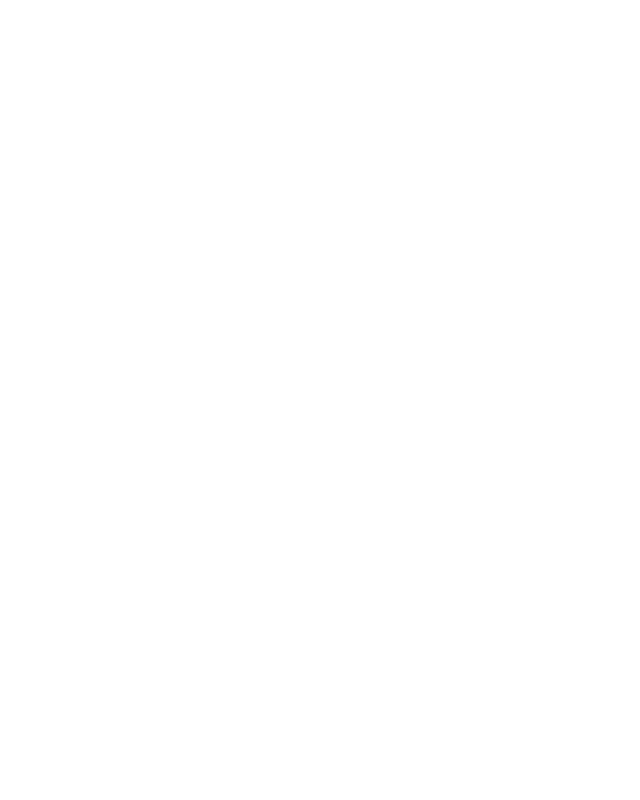
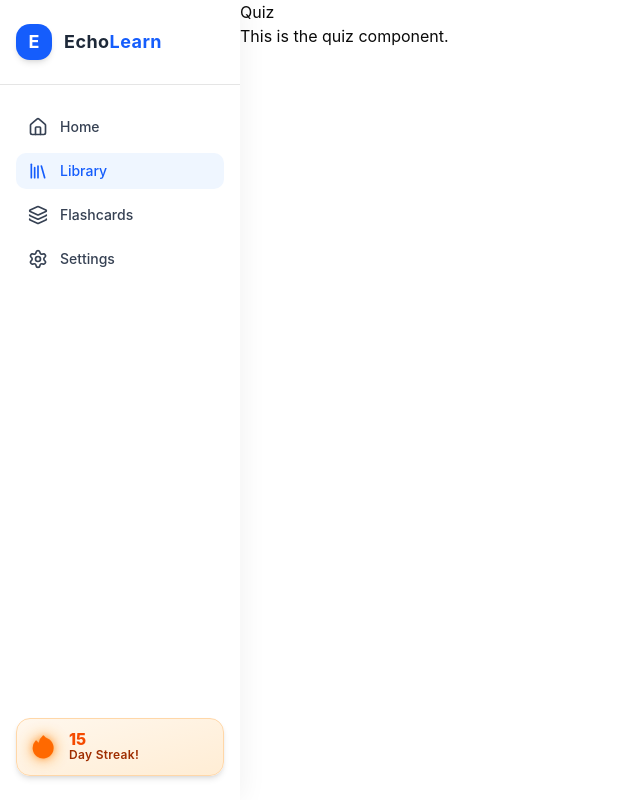
Before and after one commit to gosag/Gosa-s_StudyAi, a React (Vite) app in the folder client/: page /library/1/flashcards in a window 1280 px wide. Before the commit this address had no page. Shown: the whole page, without its empty margins (0-640 px from the left). Built offline with nearby package versions, Linux system fonts and the light colour scheme.

Commit message:
feat: add Quiz component and update routing; include flashcards link in Library

```diff
--- a/client/src/App.tsx
+++ b/client/src/App.tsx
@@ -5,6 +5,7 @@
 import Home from "./components/home"
 import Library from "./components/library"
 import MaterialContinue from "./components/material"
+import Quiz from "./components/Quiz"
 function App() {
   return (
     <Routes>
@@ -16,6 +17,7 @@
         <Route path="signUp" element={<SignUp/>}/>
         <Route path="login" element={<Login />} />
         <Route path="library/:id" element={<MaterialContinue/>}/>
+        <Route path="library/:id/flashcards" element={<Quiz/>}/>
       </Route>
     </Routes>
   )
--- /dev/null
+++ b/client/src/components/Quiz.tsx
@@ -0,0 +1,13 @@
+import { useParams } from "react-router-dom";
+function Quiz() {
+const { id } = useParams();
+console.log("Material ID for Quiz:", id); // Debugging log
+  return (
+    <div>
+      <h1>Quiz</h1>
+      <p>This is the quiz component.</p>
+    </div>
+  );
+}
+
+export default Quiz;
--- a/client/src/components/library.tsx
+++ b/client/src/components/library.tsx
@@ -93,10 +93,12 @@
                         Continue
                     </Button>
                     </Link>
-                    <Button className="flex-1 rounded-xl bg-blue-600 hover:bg-blue-700 text-white font-medium shadow-sm transition-all duration-200">
-                        <Brain className="w-4 h-4 mr-2" />
-                        Quiz
-                    </Button>
+                    <Link to={`/library/${material._id}/flashcards`} className="flex-1">
+                        <Button className="flex-1 rounded-xl bg-blue-600 hover:bg-blue-700 text-white font-medium shadow-sm transition-all duration-200">
+                            <Brain className="w-4 h-4 mr-2" />
+                            Quiz
+                        </Button>
+                    </Link>
                 </CardFooter>
             </Card>))}</div>):(<div className="grid grid-cols-1 sm:grid-cols-2 lg:grid-cols-3 gap-6">
                 {[1, 2, 3, 4, 5, 6].map((i) => (
--- a/client/src/components/outlet/MainOutlet.tsx
+++ b/client/src/components/outlet/MainOutlet.tsx
@@ -160,7 +160,7 @@
 
           <div className="flex flex-col items-center md:items-start text-center md:text-left">
             <span className="text-orange-600 font-extrabold text-sm md:text-base leading-none">
-              5
+              15
             </span>
             <span className="hidden md:block text-orange-800 text-xs font-semibold tracking-wide">
               Day Streak!
```
Also changed, not shown: 1 other file (tests, documents, lock files or other folders).
